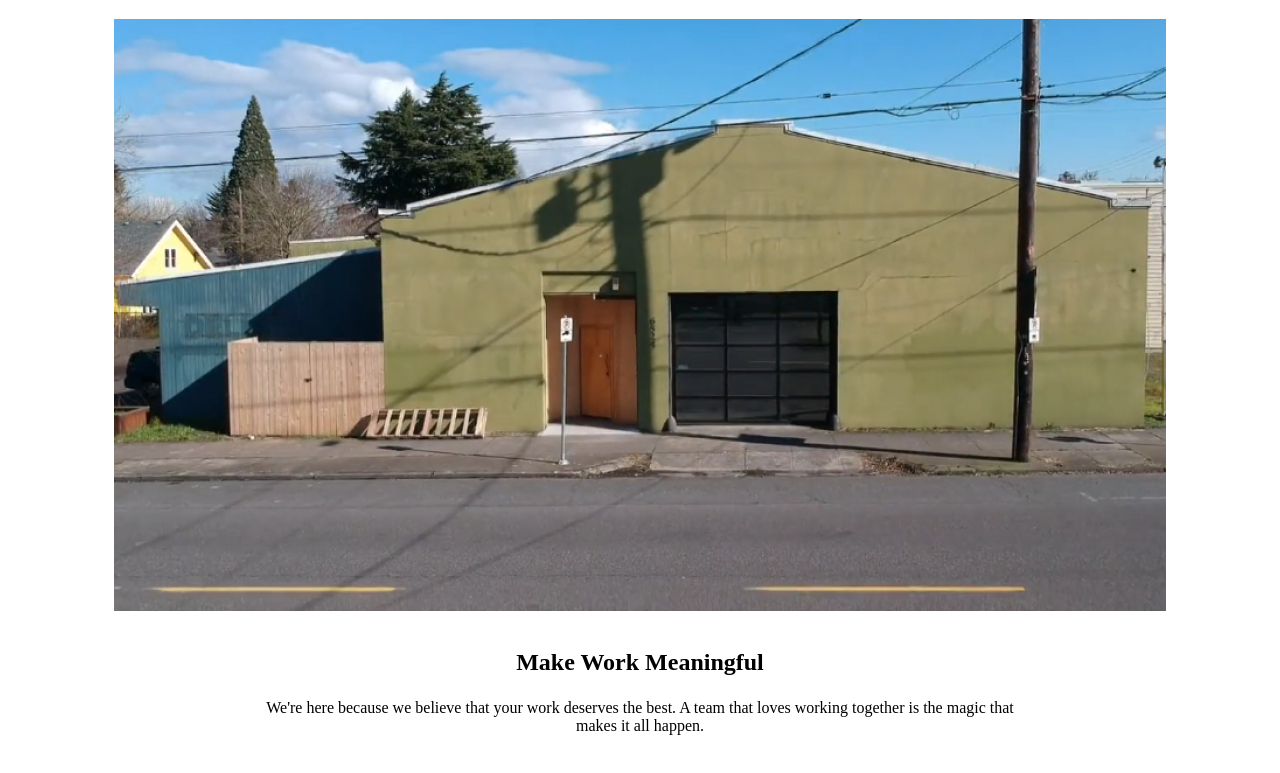
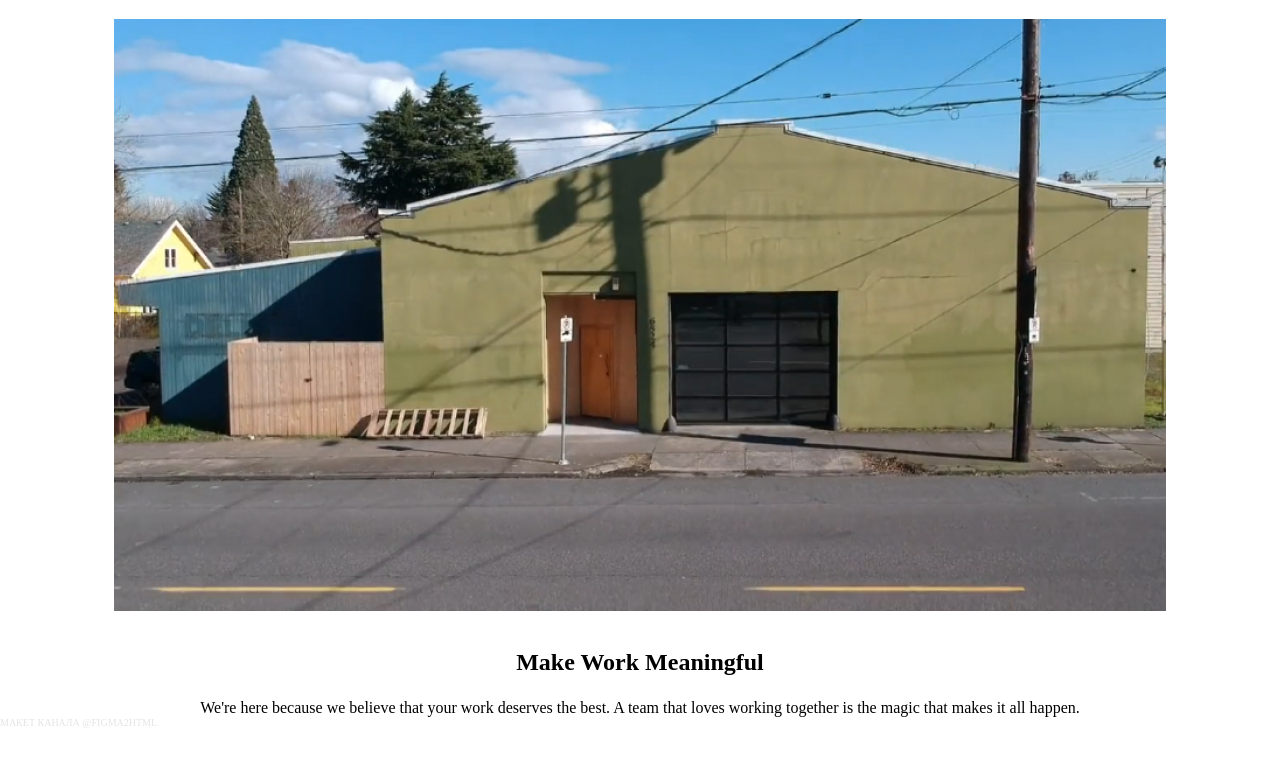
Before and after one commit to tailori/GROVEMADEZ, a plain HTML site: page index.html in a window 1280 px wide. Shown: the part 2838-3611 px from the top of the page. After the commit the page ends 3566 px from the top, so only its background shows below. Drawn offline with Linux system fonts and the light colour scheme.

Commit message:
section - make work (ended)

```diff
--- a/css/style.css
+++ b/css/style.css
@@ -217,13 +217,21 @@
     display: flex;
     margin-top: 38px;
     justify-content: center;
-    align-items: center;
     flex-direction: column;
 }
 
-.make__work-content p{
-    width: 789px;
+.make__work-content h1{
+    text-align: center;
+}
+
+.make__work-content-title{
     text-align: center;
     margin-top: 23px;
-    margin-bottom: 80px;
 }
+
+.make__work-content-text{
+    color: #E4E4E4;
+    font-size: 10px;
+    text-transform: uppercase;
+    text-align: start;
+}
--- a/index.html
+++ b/index.html
@@ -118,16 +118,18 @@
         </section>
 
         <section class="make__work">
+
             <div class="make__work-content container">
                 <h1>Make Work Meaningful</h1>
 
-                <p>
+                <p class="make__work-content-title">
                     We're here because we believe that your work deserves the best. A team that loves working together
                     is the magic that makes it all happen.
-
                 </p>
 
-
+                <p class="make__work-content-text">
+                    Макет канала @figma2html
+                </p>
 
             </div>
 
```
